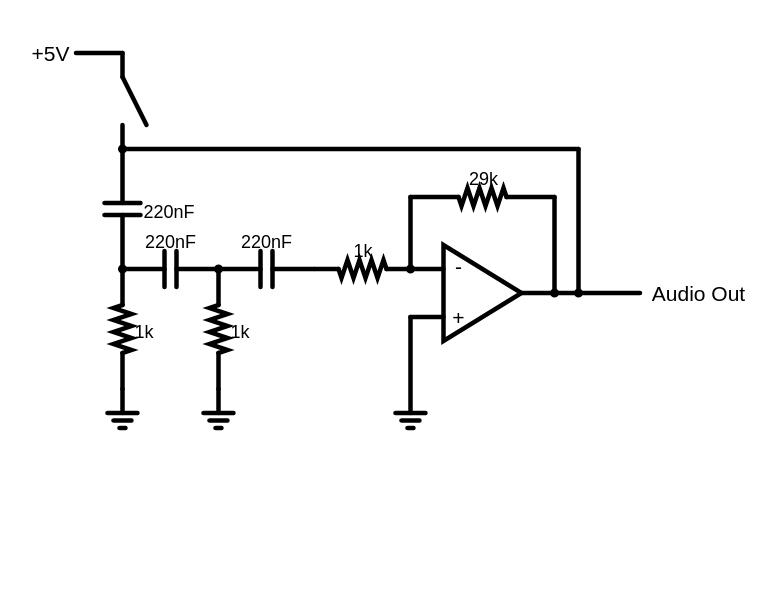
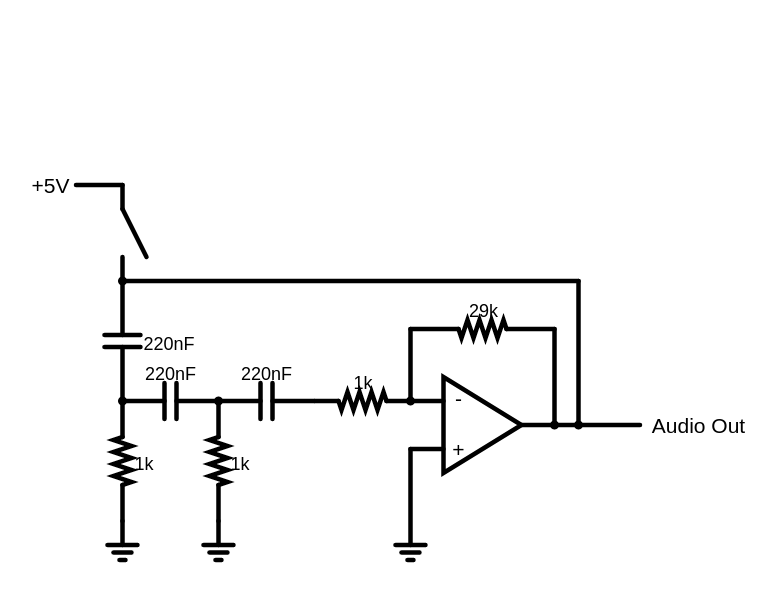
Before and after one commit to recurseriddle/recurseriddle.github.io, a plain HTML site: page circuit.html in a window 1280 px wide. Shown: the whole page, without its empty margins (251-1027 px from the left). Drawn offline with Linux system fonts and the light colour scheme.

Commit message:
use padding instead of line breaks

```diff
--- a/circuit.html
+++ b/circuit.html
@@ -6,7 +6,6 @@
   </head>
   <body>
     <!-- Check out http://www.falstad.com/circuit/ for a great circuit simulator! -->
-    <br>
-    <center><img src="circuit.png"></center>
+    <center><img style="padding-top: 150px" src="circuit.png"></center>
   </body>
 </html>
```
